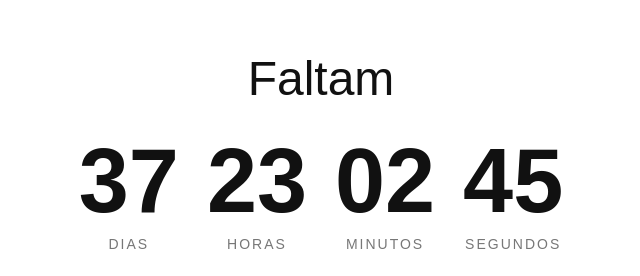
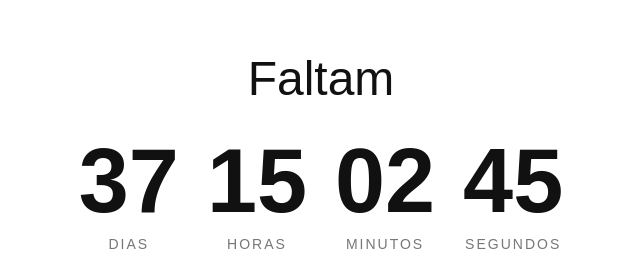
Before and after one commit to fvicente-midea/b2b-countdown, a plain HTML site: page index.html in a window 1280 px wide. Shown: the part 206-482 px from the top of the page, without its empty margins (319-959 px from the left). Drawn offline with Linux system fonts and the light colour scheme.

Commit message:
Update index.html

```diff
--- a/index.html
+++ b/index.html
@@ -117,7 +117,7 @@
 
   <script>
     // 14/12/2026 às 18:00 no horário de São Paulo (UTC-3)
-    const goLive = new Date("2026-12-14T18:00:00-03:00").getTime();
+    const goLive = new Date("2026-12-14T10:00:00-03:00").getTime();
 
     function updateCountdown() {
 
```
